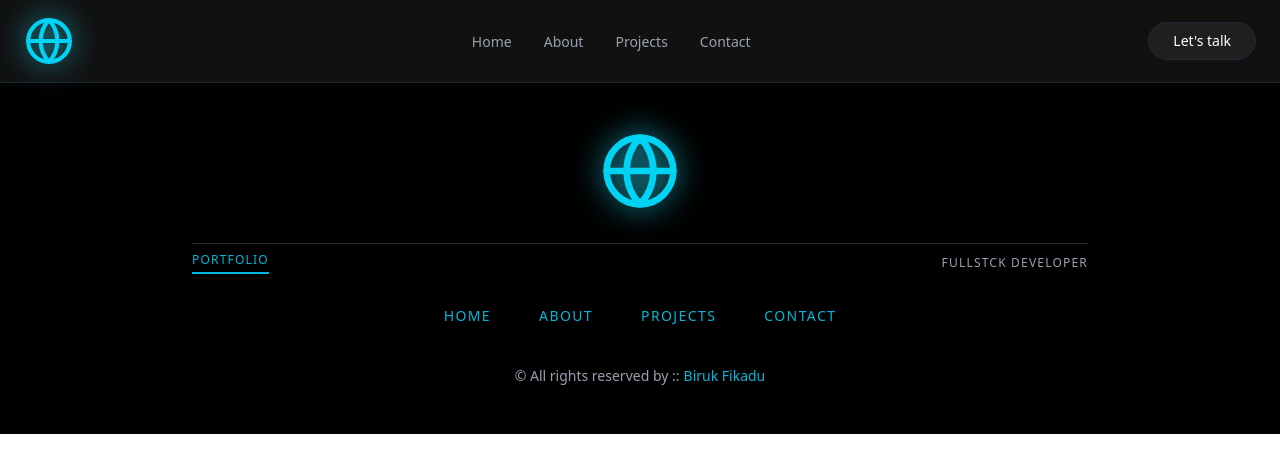
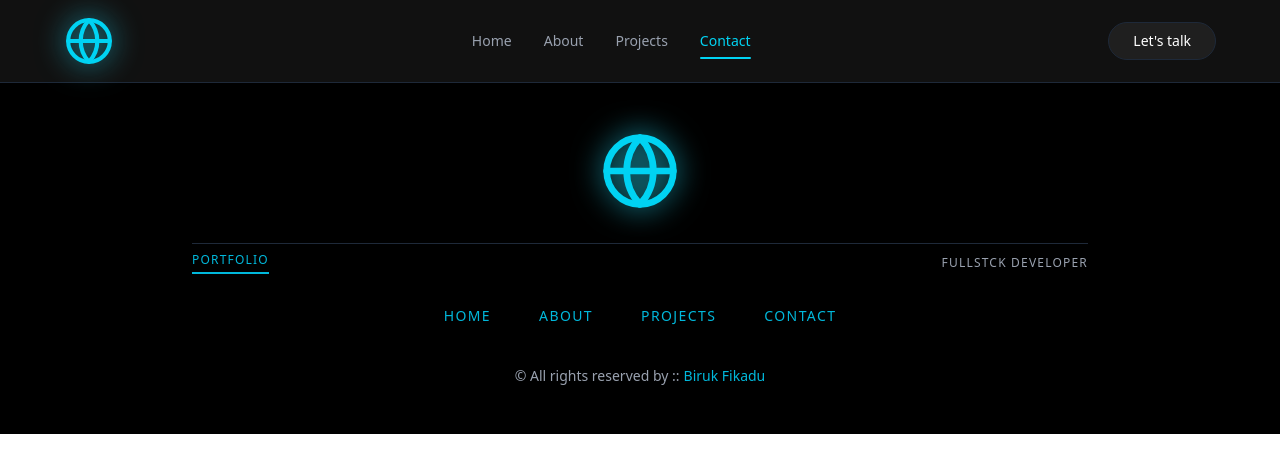
Before and after one commit to biruk1122/My-Portfolio-Website, a React (Vite) app: page /contact in a window 1280 px wide. Shown: the top 472 px of the page. Built offline with nearby package versions, Linux system fonts and the light colour scheme.

Commit message:
add a nav link to the header

```diff
--- a/src/components/Header.jsx
+++ b/src/components/Header.jsx
@@ -1,6 +1,13 @@
-import {Globe} from 'lucide-react'
+import { NavLink } from "react-router-dom";
+import { useState } from "react";
+import { useNavigate } from "react-router-dom";
+import {Globe, Menu, X} from 'lucide-react'
+
 
 function Header() {
+
+    const [isMobileMenuOpen, setIsMobileMenuOpen] = useState(false);
+    const navigate=useNavigate();
 
     const navLinks=[
         {name:"Home",path:"/"},
@@ -9,31 +16,63 @@ function Header() {
         {name:"Contact",path:"/contact"},
     ];
     return (
-        <header className="bg-[#111111] text-white px-6 py-4 flex items-center justify-between border-b border-gray-800">
+        <header className="bg-[#111111] text-white px-16 py-4 flex items-center justify-between border-b border-gray-800">
             {/* Navigation Links */}
             <div className="flex items-center">
 
                 <Globe className="text-cyan-400 drop-shadow-[0_0_15px_rgba(34,211,238,0.8)]" size={50} strokewidth={1.5}/>
             </div>
 
-            {/* Navigation Links */}
+            {/* Desktop Menu */}
             <nav className="hidden md:flex items-center space-x-8">
                 {navLinks.map((link) => (
-                    <div key={link.name} className="relative group cursore-pointer">
-                        <span className={`text-sm font-medium transition-colors ${link.active ? 'text-cyan-400' : 'text-gray-400 hover:text-white'}`}>
-                            {link.name}
-                        </span>
-                        {/* Active/Hover Indicator Bar */}
-                        {link.active &&(
-                            <div className="absolute -bottom-[22px] left-0 w-full h-[2px] bg-cyan-400"/>
-
+                    <NavLink
+                        key={link.name}
+                        to={link.path}
+                        className={({isActive})=>
+                        `relative text-sm font-medium ${isActive?"text-cyan-400":"text-gray-400 hover:text-white"}`}
+                    >
+                     {({isActive})=>(
+                        <>
+                        {link.name}
+                        {isActive && (
+                            <span className="absolute -bottom-2 left-0 w-full h-0.5 bg-cyan-400 rounded-full"></span>
                         )}
-                    </div>
+                        </>)}
+                    </NavLink>
                 ))}
             </nav>
 
+            {/* Mobile Menue Button */}
+            <button className="md:hidden text-gray-400 hover:text-white focus:outline-none"
+            onClick={()=>setIsMobileMenuOpen(!isMobileMenuOpen)}>
+                {isMobileMenuOpen ? <X size={24}/> : <Menu size={24}/>}
+            </button>
+
+            {/* Mobile Menu */}
+            {isMobileMenuOpen && (
+                <nav className="absolute top-16 left-0 w-full bg-[#111111] border-t border-gray-800 md:hidden flex flex-col items-center space-y-4 py-4 z-10">
+                    {navLinks.map((link) => (
+                        <NavLink
+                            key={link.name}
+                            to={link.path}
+                            onClick={()=>setIsMobileMenuOpen(false)}
+                            className={({isActive})=>
+                                `text-sm font-medium ${isActive?"text-cyan-400":"text-gray-400 hover:text-white"}`
+                            }
+                        >
+                            {link.name}
+                        </NavLink>
+                    ))}
+                </nav>
+            )}
+
             {/* CTA Button */}
-            <button className="bg-[#1f1f1f] hover:bg-[#2a2a2a] text-white px-6 py-2 rounded-full text-sm font-medium transition-all border border-gray-800">
+            <button
+            onClick={()=>navigate("/contact")}
+             className="hidden md:flex bg-[#1f1f1f] hover:bg-[#2a2a2a]
+             text-white px-6 py-2 rounded-full text-sm font-medium
+             transition-all border border-gray-800">
                 Let's talk
             </button>
 
```
